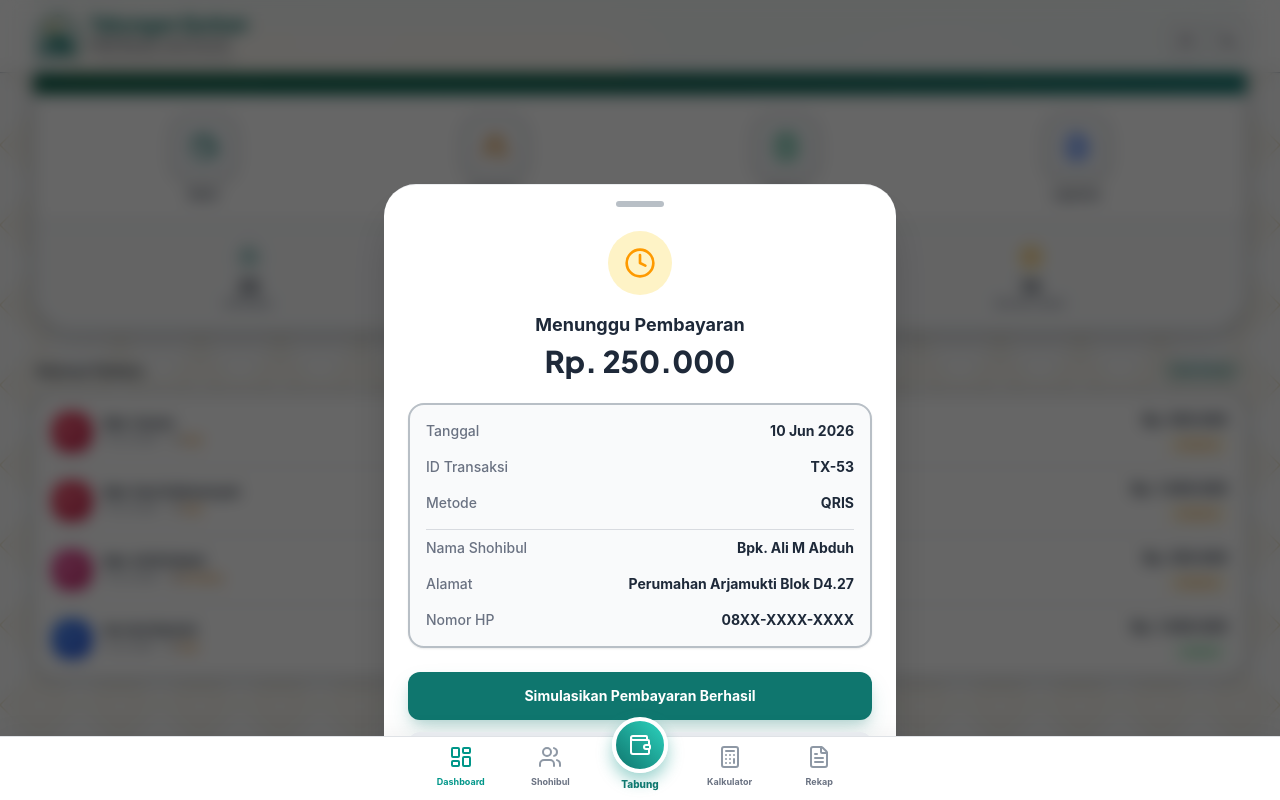
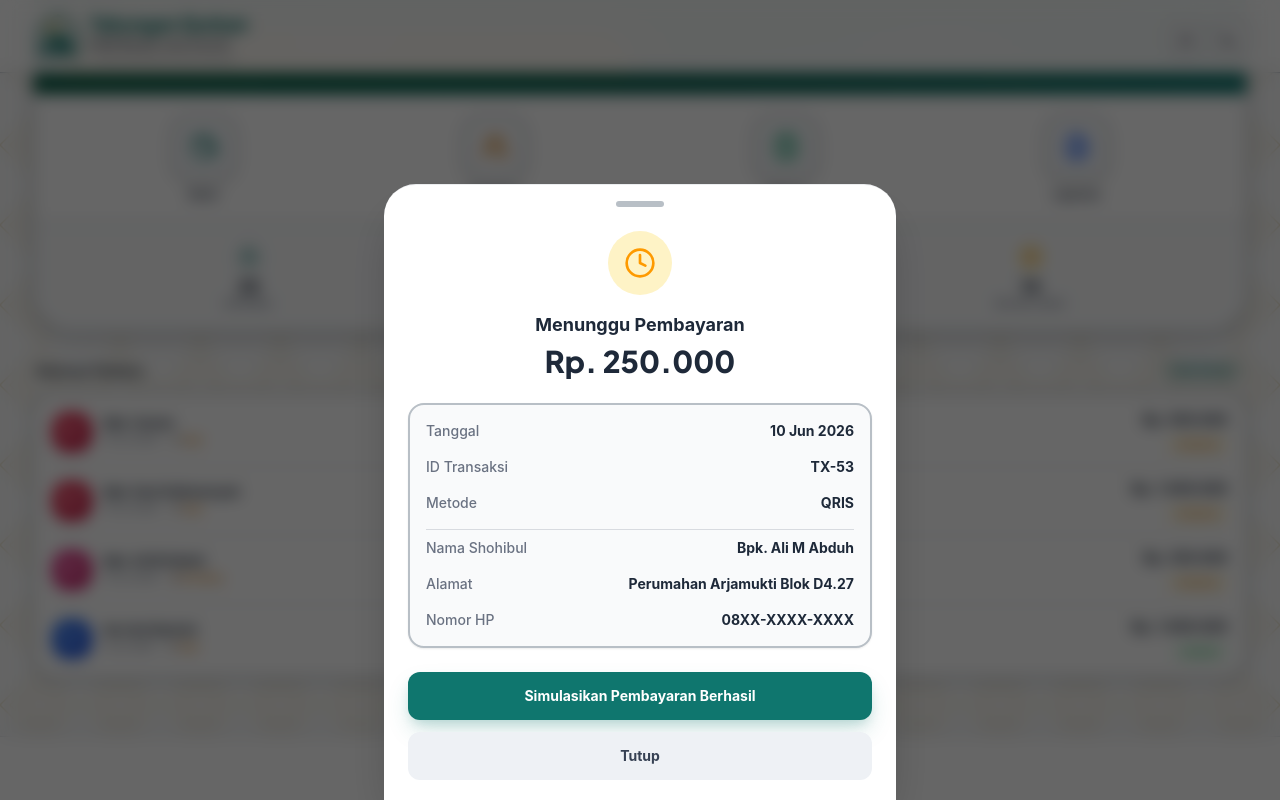
Before and after one commit to ndiecyber/TabunganQurban, a Vue app: page / in a window 1280 px wide. Both pictures are taken after a click on the element 640 px from the left and 864 px from the top of the page. Shown: the part 295-1095 px from the top of the page. Built offline with nearby package versions, Linux system fonts and the light colour scheme; what vue3-apexcharts would draw is missing.

Commit message:
refactor: remove comment from qurban store and increase z-index for modal overlays in DashboardView

```diff
--- a/src/stores/qurban.js
+++ b/src/stores/qurban.js
@@ -258,7 +258,6 @@ export const useQurbanStore = defineStore('qurban', {
     },
 
     registerNewShohibul(payload) {
-      // payload: { name, address, type, animalGroup (optional), target, initialAmount, paymentMethod }
 
       const newId = 'shohibul-' + Math.random().toString(36).substr(2, 9)
 
--- a/src/views/DashboardView.vue
+++ b/src/views/DashboardView.vue
@@ -204,7 +204,7 @@
       </div>
     </div>
 
-    <div v-if="isReceiptModalOpen" class="fixed inset-0 bg-black/60 backdrop-blur-sm z-50 flex flex-col justify-end modal-backdrop" style="margin: 0; padding: 0;">
+    <div v-if="isReceiptModalOpen" class="fixed inset-0 bg-black/60 backdrop-blur-sm z-[60] flex flex-col justify-end modal-backdrop" style="margin: 0; padding: 0;">
         <div class="flex-1 w-full h-full absolute inset-0 cursor-pointer" @click="closeReceiptModal"></div>
 
         <div class="bg-white dark:bg-dark rounded-t-[2rem] p-6 max-h-[90vh] flex flex-col relative border-t border-gray-200/50 dark:border-white/10 shadow-2xl pb-[calc(20px+env(safe-area-inset-bottom,0px))] receipt-modal-content w-full max-w-lg mx-auto z-10 overflow-y-auto custom-scrollbar">
@@ -260,7 +260,7 @@
         </div>
       </div>
       <!-- Disclaimer Modal -->
-      <div v-if="isDisclaimerModalOpen" class="fixed inset-0 bg-black/60 backdrop-blur-sm z-50 flex items-center justify-center modal-backdrop p-4" style="margin: 0;">
+      <div v-if="isDisclaimerModalOpen" class="fixed inset-0 bg-black/60 backdrop-blur-sm z-[60] flex items-center justify-center modal-backdrop p-4" style="margin: 0;">
         <div class="absolute inset-0 cursor-pointer" @click="closeDisclaimerModal"></div>
 
         <div class="bg-white dark:bg-dark rounded-[2rem] p-6 max-w-xs w-full relative z-10 shadow-2xl disclaimer-modal-content border border-gray-200/50 dark:border-white/10">
```
